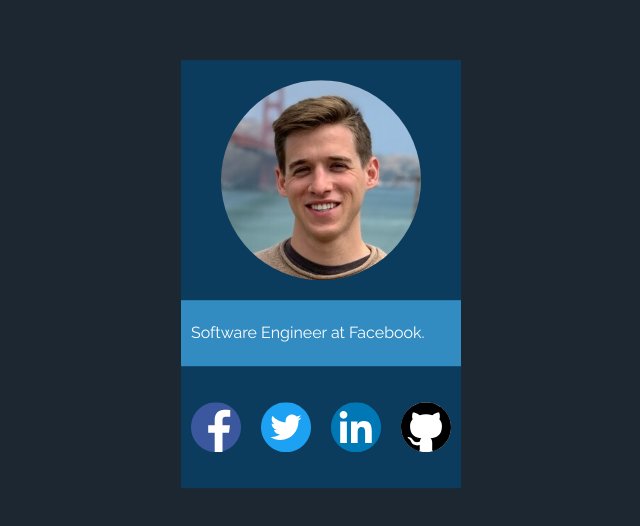
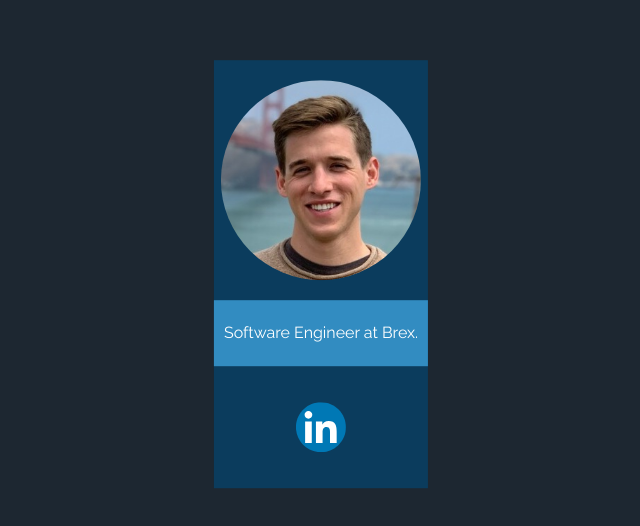
Before and after one commit to ColeLRogers/colelrogers.github.io, a plain HTML site: page index.html in a window 1280 px wide. Shown: the part 126-652 px from the top of the page, without its empty margins (319-959 px from the left). Drawn offline with Linux system fonts and the light colour scheme.

Commit message:
Update job and socials

```diff
--- a/index.html
+++ b/index.html
@@ -29,30 +29,15 @@ height="0" width="0" style="display:none;visibility:hidden"></iframe></noscript>
     </div>
     <div class="about">
         <p>
-            Software Engineer at Facebook.
+            Software Engineer at Brex.
         </p>
     </div>
     <div class="social">
         <div class="container">
             <ul>
                 <li>
-                    <a href="https://www.facebook.com/ColeLRogers">
-                        <img src="images/facebook.svg" id="fb-btn"/>
-                    </a>
-                </li>
-                <li>
-                    <a href="https://www.twitter.com/ColeLRogers">
-                        <img src="images/twitter.svg" id="tw-btn"/>
-                    </a>
-                </li>
-                <li>
                     <a href="https://www.linkedin.com/in/ColeLRogers">
                         <img src="images/linkedin.svg" id="li-btn"/>
-                    </a>
-                </li>
-                <li>
-                    <a href="https://www.github.com/ColeLRogers">
-                        <img src="images/github.svg" id="gh-btn"/>
                     </a>
                 </li>
             </ul>
```
